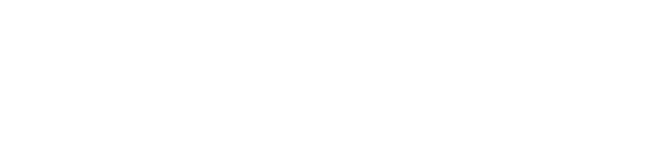
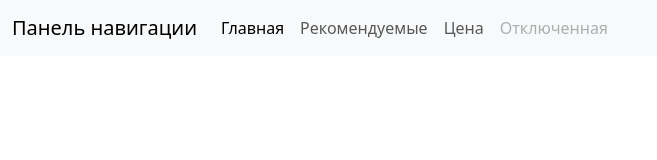
Before and after one commit to dmitriyva0611/game-site, a plain HTML site: page index.html in a window 1280 px wide. Shown: the whole page, without its empty margins (0-657 px from the left). Drawn offline with nearby package versions, Linux system fonts and the light colour scheme.

Commit message:
game site 2

```diff
--- a/index.html
+++ b/index.html
@@ -4,9 +4,28 @@
     <meta charset="UTF-8">
     <meta name="viewport" content="width=device-width, initial-scale=1.0">
     <title>Document</title>
+    <!--style-->
+    <link href="https://cdn.jsdelivr.net/npm/bootstrap@5.3.3/dist/css/bootstrap.min.css" rel="stylesheet" integrity="sha384-QWTKZyjpPEjISv5WaRU9OFeRpok6YctnYmDr5pNlyT2bRjXh0JMhjY6hW+ALEwIH" crossorigin="anonymous">
     <link rel="stylesheet" href="style.css">
+    <!--script-->
+    <script src="https://cdn.jsdelivr.net/npm/bootstrap@5.3.3/dist/js/bootstrap.bundle.min.js" integrity="sha384-YvpcrYf0tY3lHB60NNkmXc5s9fDVZLESaAA55NDzOxhy9GkcIdslK1eN7N6jIeHz" crossorigin="anonymous"></script>
 </head>
 <body>
-
+    <nav class="navbar navbar-expand-lg bg-light">
+        <div class="container-fluid">
+          <a class="navbar-brand" href="#">Панель навигации</a>
+          <button class="navbar-toggler" type="button" data-bs-toggle="collapse" data-bs-target="#navbarNavAltMarkup" aria-controls="navbarNavAltMarkup" aria-expanded="false" aria-label="Переключатель навигации">
+            <span class="navbar-toggler-icon"></span>
+          </button>
+          <div class="collapse navbar-collapse" id="navbarNavAltMarkup">
+            <div class="navbar-nav">
+              <a class="nav-link active" aria-current="page" href="#">Главная</a>
+              <a class="nav-link" href="#">Рекомендуемые</a>
+              <a class="nav-link" href="#">Цена</a>
+              <a class="nav-link disabled">Отключенная</a>
+            </div>
+          </div>
+        </div>
+      </nav>
 </body>
 </html>
```
